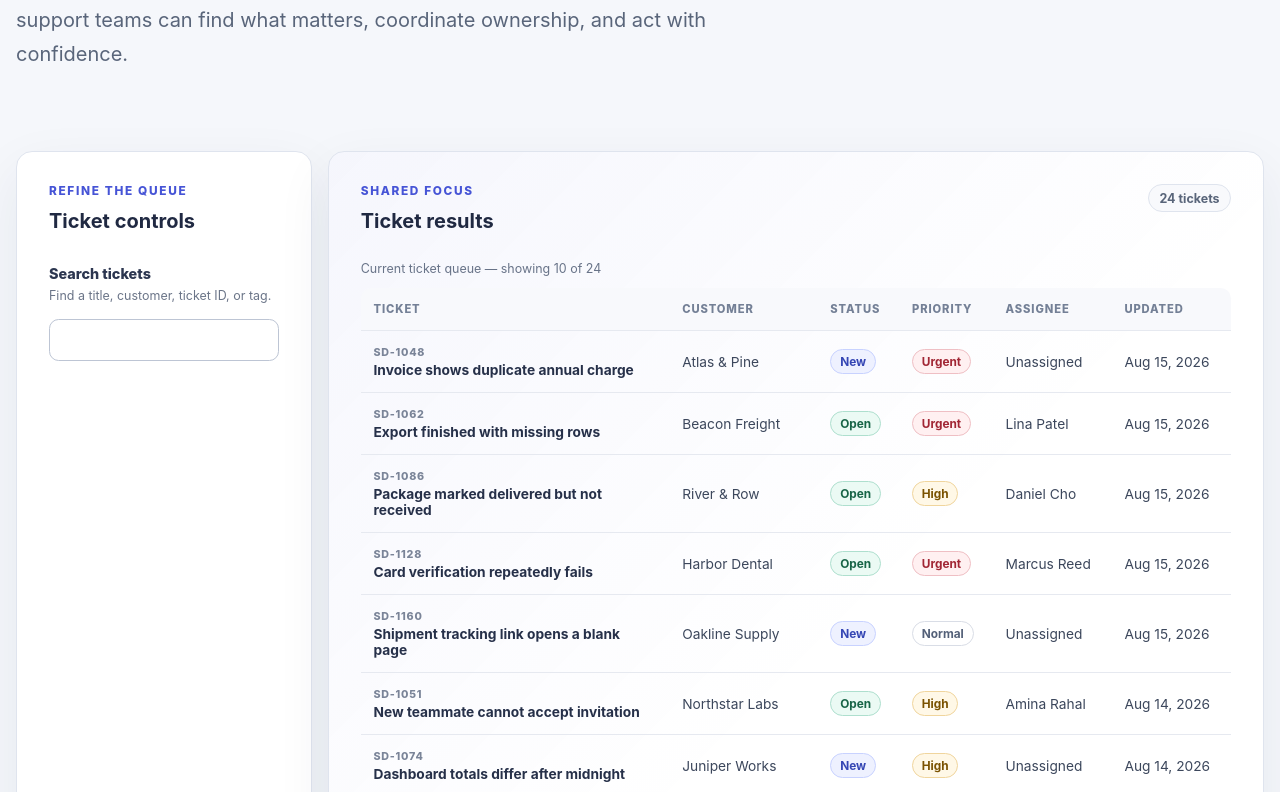
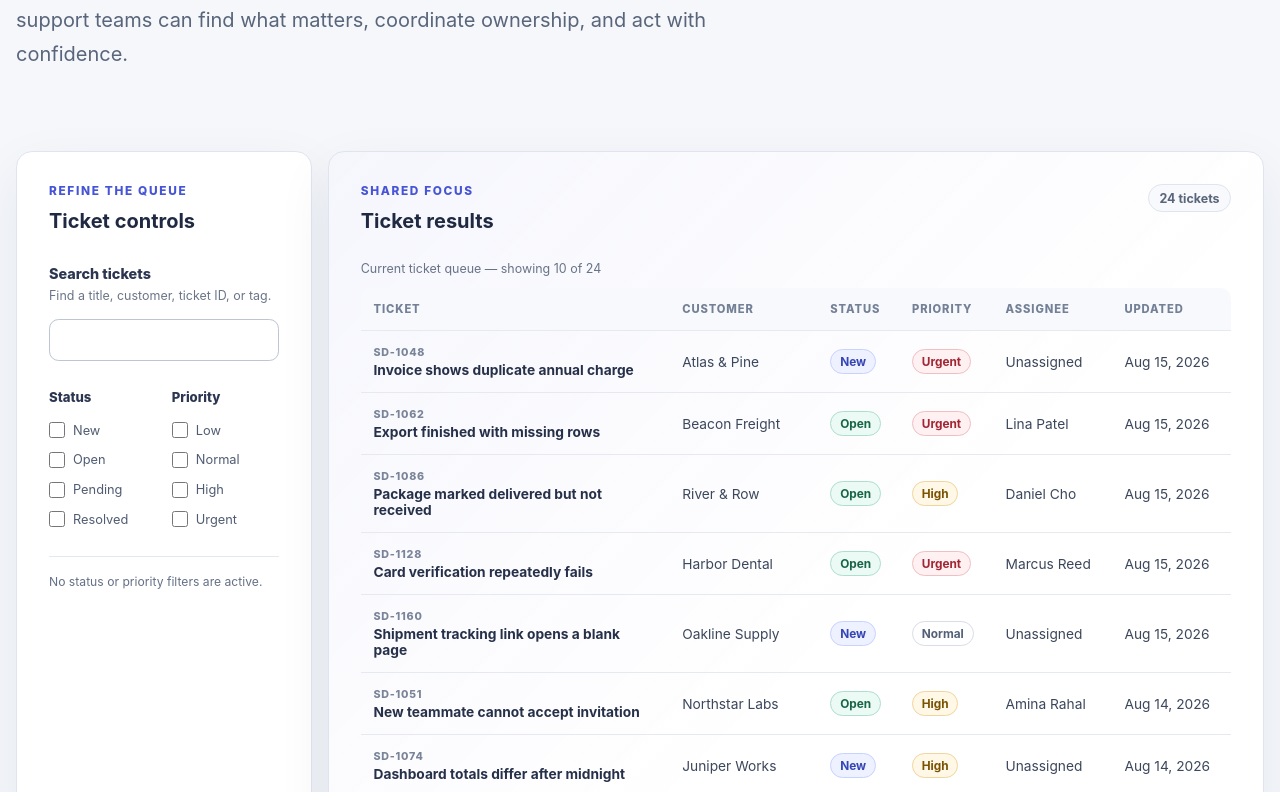
Before and after one commit to Hamzaafroukh321/SignalDesk, a React (Vite) app: page / in a window 1280 px wide. Shown: the part 404-1196 px from the top of the page. Built offline with nearby package versions, Linux system fonts and the light colour scheme.

Commit message:
feat: add status and priority filters [M11]

```diff
--- a/src/features/tickets/TicketWorkspace.tsx
+++ b/src/features/tickets/TicketWorkspace.tsx
@@ -1,5 +1,14 @@
 import { useEffect, useRef, useState } from 'react'
-import type { Ticket, TicketId } from '../../domain/ticket'
+import {
+  getPriorityLabel,
+  getStatusLabel,
+  ticketPriorities,
+  ticketStatuses,
+  type Ticket,
+  type TicketId,
+  type TicketPriority,
+  type TicketStatus,
+} from '../../domain/ticket'
 import {
   isAbortError,
   type TicketRepository,
@@ -33,6 +42,8 @@ export function TicketWorkspace({ repository }: TicketWorkspaceProps) {
   })
   const [requestVersion, setRequestVersion] = useState(0)
   const [search, setSearch] = useState('')
+  const [statuses, setStatuses] = useState<TicketStatus[]>([])
+  const [priorities, setPriorities] = useState<TicketPriority[]>([])
   const resultsHeadingRef = useRef<HTMLHeadingElement>(null)
   const focusResultsAfterRetryRef = useRef(false)
   const latestRequestRef = useRef(0)
@@ -43,7 +54,10 @@ export function TicketWorkspace({ repository }: TicketWorkspaceProps) {
     latestRequestRef.current = requestId
 
     void repository
-      .listTickets({ search }, { signal: controller.signal })
+      .listTickets(
+        { search, statuses, priorities },
+        { signal: controller.signal },
+      )
       .then((page) => {
         if (requestId !== latestRequestRef.current) return
         setList({
@@ -75,7 +89,7 @@ export function TicketWorkspace({ repository }: TicketWorkspaceProps) {
       }
       controller.abort()
     }
-  }, [repository, requestVersion, search])
+  }, [priorities, repository, requestVersion, search, statuses])
 
   useEffect(() => {
     if (list.status === 'success' && focusResultsAfterRetryRef.current) {
@@ -94,22 +108,53 @@ export function TicketWorkspace({ repository }: TicketWorkspaceProps) {
         })
       : []
 
-  const retry = () => {
-    focusResultsAfterRetryRef.current = true
+  const markResultsUpdating = () => {
     setList((current) => ({
       status: 'loading',
       previous: getSnapshot(current),
     }))
+  }
+
+  const retry = () => {
+    focusResultsAfterRetryRef.current = true
+    markResultsUpdating()
     setRequestVersion((version) => version + 1)
   }
 
   const beginSearch = (value: string) => {
-    setList((current) => ({
-      status: 'loading',
-      previous: getSnapshot(current),
-    }))
+    markResultsUpdating()
     setSearch(value)
   }
+
+  const setStatusFilter = (status: TicketStatus, checked: boolean) => {
+    markResultsUpdating()
+    setStatuses((current) =>
+      ticketStatuses.filter((candidate) =>
+        candidate === status ? checked : current.includes(candidate),
+      ),
+    )
+  }
+
+  const setPriorityFilter = (
+    priority: TicketPriority,
+    checked: boolean,
+  ) => {
+    markResultsUpdating()
+    setPriorities((current) =>
+      ticketPriorities.filter((candidate) =>
+        candidate === priority ? checked : current.includes(candidate),
+      ),
+    )
+  }
+
+  const clearFilters = () => {
+    markResultsUpdating()
+    setStatuses([])
+    setPriorities([])
+  }
+
+  const activeFilterCount = statuses.length + priorities.length
+  const hasListRefinement = Boolean(search || activeFilterCount)
 
   return (
     <>
@@ -142,6 +187,62 @@ export function TicketWorkspace({ repository }: TicketWorkspaceProps) {
               </button>
             ) : null}
           </div>
+        </div>
+
+        <div className="filter-groups">
+          <fieldset>
+            <legend>Status</legend>
+            {ticketStatuses.map((status) => (
+              <label key={status} className="filter-option">
+                <input
+                  type="checkbox"
+                  checked={statuses.includes(status)}
+                  onChange={(event) =>
+                    setStatusFilter(status, event.currentTarget.checked)
+                  }
+                />
+                <span>{getStatusLabel(status)}</span>
+              </label>
+            ))}
+          </fieldset>
+
+          <fieldset>
+            <legend>Priority</legend>
+            {ticketPriorities.map((priority) => (
+              <label key={priority} className="filter-option">
+                <input
+                  type="checkbox"
+                  checked={priorities.includes(priority)}
+                  onChange={(event) =>
+                    setPriorityFilter(priority, event.currentTarget.checked)
+                  }
+                />
+                <span>{getPriorityLabel(priority)}</span>
+              </label>
+            ))}
+          </fieldset>
+        </div>
+
+        <div className="filter-summary" aria-live="polite">
+          <p>
+            {activeFilterCount
+              ? `${activeFilterCount} active ${activeFilterCount === 1 ? 'filter' : 'filters'}: ${[
+                  statuses.length
+                    ? `Status ${statuses.map(getStatusLabel).join(', ')}`
+                    : '',
+                  priorities.length
+                    ? `Priority ${priorities.map(getPriorityLabel).join(', ')}`
+                    : '',
+                ]
+                  .filter(Boolean)
+                  .join('; ')}.`
+              : 'No status or priority filters are active.'}
+          </p>
+          {activeFilterCount ? (
+            <button className="clear-button" type="button" onClick={clearFilters}>
+              Clear all filters
+            </button>
+          ) : null}
         </div>
       </section>
 
@@ -185,10 +286,14 @@ export function TicketWorkspace({ repository }: TicketWorkspaceProps) {
             0
           </span>
           <div>
-            <h3>{search ? 'No tickets match your search' : 'No tickets in this queue'}</h3>
+            <h3>
+              {hasListRefinement
+                ? 'No tickets match this view'
+                : 'No tickets in this queue'}
+            </h3>
             <p>
-              {search
-                ? `Try another phrase or clear “${search}” to return to the full queue.`
+              {hasListRefinement
+                ? 'Try changing the search or clearing the active filters.'
                 : 'The current ticket view is valid, but it has no matching work.'}
             </p>
           </div>
@@ -213,8 +318,8 @@ export function TicketWorkspace({ repository }: TicketWorkspaceProps) {
       <div className="status-area">
         <p role="status" aria-live="polite" aria-atomic="true">
           {list.status === 'loading'
-            ? search
-              ? `Updating results for “${search}”…`
+            ? hasListRefinement
+              ? 'Updating the refined ticket results…'
               : 'Loading the ticket queue…'
             : null}
           {list.status === 'success' && list.snapshot.totalCount > 0
--- a/src/styles.css
+++ b/src/styles.css
@@ -257,6 +257,67 @@ textarea {
   outline-offset: 2px;
 }
 
+.filter-groups {
+  display: grid;
+  grid-template-columns: 1fr 1fr;
+  gap: 1rem;
+  margin-top: 1.75rem;
+}
+
+.filter-groups fieldset {
+  min-width: 0;
+  padding: 0;
+  margin: 0;
+  border: 0;
+}
+
+.filter-groups legend {
+  padding: 0;
+  margin-bottom: 0.65rem;
+  color: #2c3650;
+  font-size: 0.82rem;
+  font-weight: 800;
+}
+
+.filter-option {
+  display: flex;
+  gap: 0.5rem;
+  align-items: center;
+  min-height: 1.85rem;
+  color: #505c72;
+  font-size: 0.8rem;
+  cursor: pointer;
+}
+
+.filter-option input {
+  width: 1rem;
+  height: 1rem;
+  margin: 0;
+  accent-color: #4654d6;
+}
+
+.filter-option input:focus-visible {
+  outline: 3px solid #7c8cff;
+  outline-offset: 2px;
+}
+
+.filter-summary {
+  margin-top: 1.4rem;
+  padding-top: 1rem;
+  border-top: 1px solid #e5e8ef;
+}
+
+.filter-summary p {
+  margin: 0;
+  color: #647086;
+  font-size: 0.76rem;
+  line-height: 1.55;
+}
+
+.filter-summary .clear-button {
+  margin-top: 0.55rem;
+}
+
 .result-state h3,
 .result-state p {
   margin: 0;
@@ -492,6 +553,10 @@ textarea {
   .workspace-grid {
     grid-template-columns: 1fr;
   }
+
+  .filter-groups {
+    grid-template-columns: 1fr;
+  }
 }
 
 @media (prefers-reduced-motion: reduce) {
```
Also changed, not shown: 1 other file (tests, documents, lock files or other folders).
